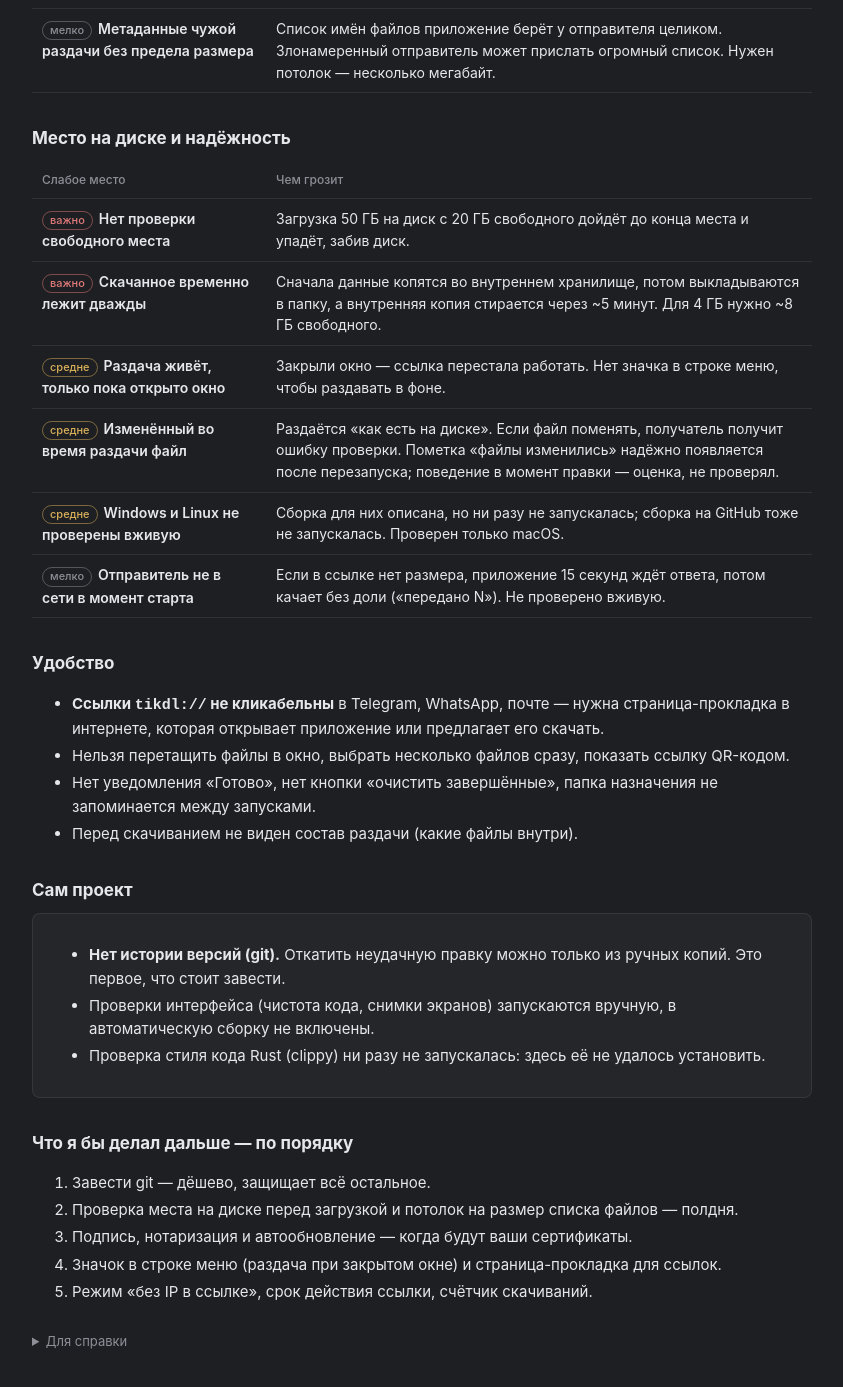
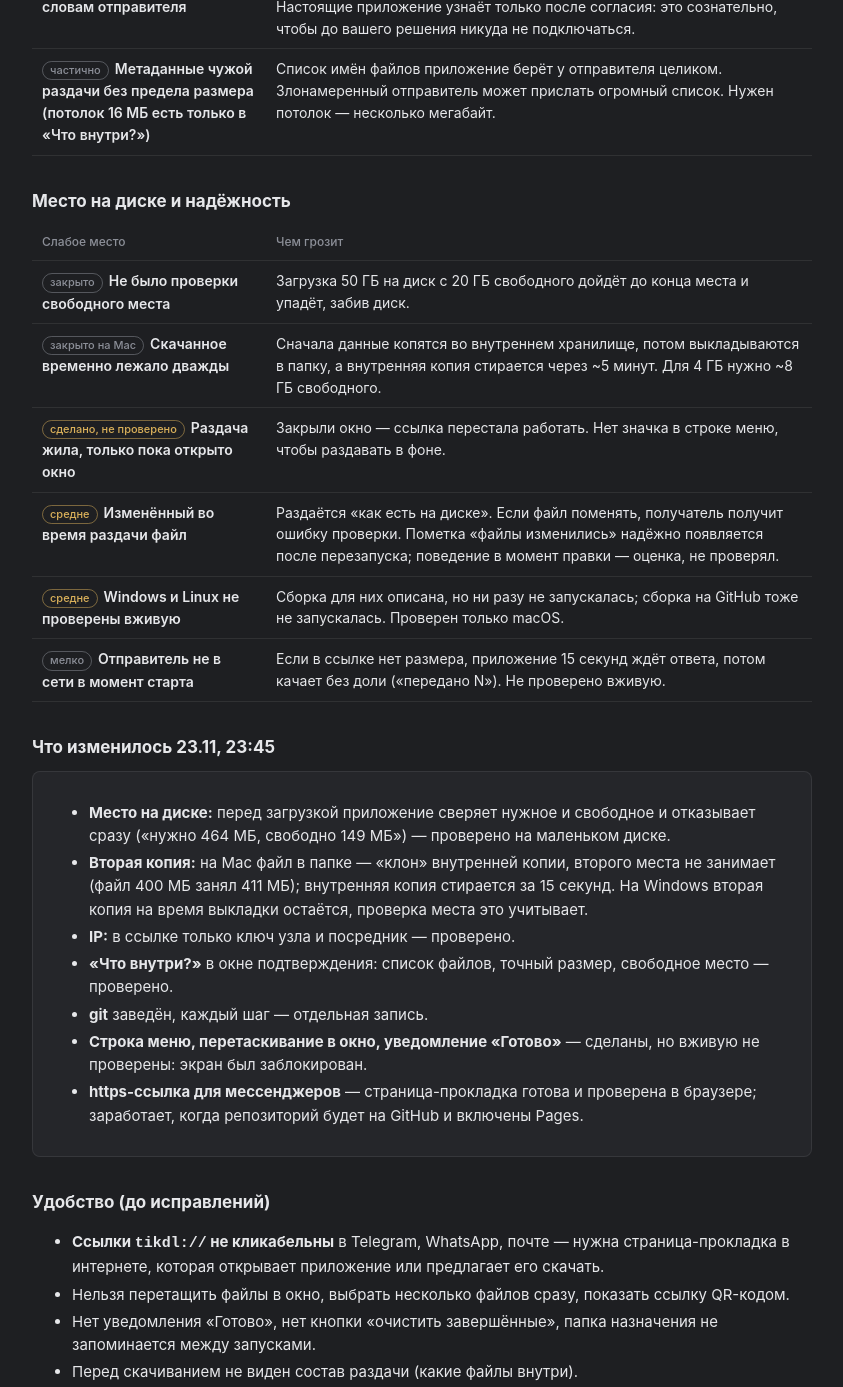
Before and after one commit to AiPetDevs/tikdl, a website: page docs/answers/weak-points.html in a window 1280 px wide. Shown: the part 936-2323 px from the top of the page, without its empty margins (218-1061 px from the left). Drawn offline with Linux system fonts and the light colour scheme.

Commit message:
docs: страница слабых мест после исправлений
Co-Authored-By: Claude Opus 5.5 <noreply@anthropic.com>

```diff
--- a/docs/answers/weak-points.html
+++ b/docs/answers/weak-points.html
@@ -29,7 +29,7 @@
 <main>
 <h1>Своим людям TikDL отдавать уже можно; для широкой раздачи не хватает подписи, автообновления и защиты от переполнения диска</h1>
 <p class="lead">Самое опасное (чужие ссылки, выход за папку, раздача скачанного) закрыто. Остались три группы: доверие к самому приложению, место на диске и честность размеров, удобство.</p>
-<p class="meta">Состояние на 23.11.2026, после исправлений P0, P1 и переделки интерфейса.</p>
+<p class="meta">Состояние на 23.11.2026, после исправлений P0, P1 и переделки интерфейса. <b>Обновлено в 23:45:</b> закрыты места на диске, IP в ссылке, git, состав раздачи; строка меню, перетаскивание, уведомление и https-ссылка сделаны, но ещё не проверены вживую — ниже помечено.</p>
 <p class="q">Вопрос: «какие слабые места остались у приложения?»</p>
 
 <h2>Суть</h2>
@@ -40,24 +40,35 @@
 <tr><th>Слабое место</th><th>Чем грозит</th></tr>
 <tr><td><span class="tag hi">важно</span>Нет подписи и нотаризации</td><td>macOS предупреждает «не удалось проверить разработчика», Windows — SmartScreen. Людям приходится обходить защиту системы вручную. Нужен ваш сертификат Apple Developer (и для Windows — сертификат или Azure Trusted Signing).</td></tr>
 <tr><td><span class="tag hi">важно</span>Нет автообновления</td><td>Исправление ошибки или дыры не дойдёт до тех, у кого приложение уже стоит. Нужен ключ подписи обновлений.</td></tr>
-<tr><td><span class="tag mid">средне</span>Ссылка раскрывает IP-адрес раздающего</td><td>Любой, у кого есть ссылка, видит ваш адрес в сети. Лечится режимом «в ссылке только адрес посредника (relay)» — соединение всё равно найдётся.</td></tr>
+<tr><td><span class="tag lo">закрыто</span>Ссылка раскрывала IP-адрес раздающего</td><td>Любой, у кого есть ссылка, видит ваш адрес в сети. Лечится режимом «в ссылке только адрес посредника (relay)» — соединение всё равно найдётся.</td></tr>
 <tr><td><span class="tag mid">средне</span>Ссылка вечная и для всех</td><td>Пока раздача идёт, скачать может любой, кому переслали ссылку. Нет срока действия, ограничения числа скачиваний и счётчика «кто уже скачал».</td></tr>
 <tr><td><span class="tag lo">мелко</span>Подтверждение верит словам отправителя</td><td>В окне «Скачать?» размер и имя — из ссылки («со слов отправителя»). Настоящие приложение узнаёт только после согласия: это сознательно, чтобы до вашего решения никуда не подключаться.</td></tr>
-<tr><td><span class="tag lo">мелко</span>Метаданные чужой раздачи без предела размера</td><td>Список имён файлов приложение берёт у отправителя целиком. Злонамеренный отправитель может прислать огромный список. Нужен потолок — несколько мегабайт.</td></tr>
+<tr><td><span class="tag lo">частично</span>Метаданные чужой раздачи без предела размера (потолок 16 МБ есть только в «Что внутри?»)</td><td>Список имён файлов приложение берёт у отправителя целиком. Злонамеренный отправитель может прислать огромный список. Нужен потолок — несколько мегабайт.</td></tr>
 </table>
 
 <h2>Место на диске и надёжность</h2>
 <table>
 <tr><th>Слабое место</th><th>Чем грозит</th></tr>
-<tr><td><span class="tag hi">важно</span>Нет проверки свободного места</td><td>Загрузка 50 ГБ на диск с 20 ГБ свободного дойдёт до конца места и упадёт, забив диск.</td></tr>
-<tr><td><span class="tag hi">важно</span>Скачанное временно лежит дважды</td><td>Сначала данные копятся во внутреннем хранилище, потом выкладываются в папку, а внутренняя копия стирается через ~5 минут. Для 4 ГБ нужно ~8 ГБ свободного.</td></tr>
-<tr><td><span class="tag mid">средне</span>Раздача живёт, только пока открыто окно</td><td>Закрыли окно — ссылка перестала работать. Нет значка в строке меню, чтобы раздавать в фоне.</td></tr>
+<tr><td><span class="tag lo">закрыто</span>Не было проверки свободного места</td><td>Загрузка 50 ГБ на диск с 20 ГБ свободного дойдёт до конца места и упадёт, забив диск.</td></tr>
+<tr><td><span class="tag lo">закрыто на Mac</span>Скачанное временно лежало дважды</td><td>Сначала данные копятся во внутреннем хранилище, потом выкладываются в папку, а внутренняя копия стирается через ~5 минут. Для 4 ГБ нужно ~8 ГБ свободного.</td></tr>
+<tr><td><span class="tag mid">сделано, не проверено</span>Раздача жила, только пока открыто окно</td><td>Закрыли окно — ссылка перестала работать. Нет значка в строке меню, чтобы раздавать в фоне.</td></tr>
 <tr><td><span class="tag mid">средне</span>Изменённый во время раздачи файл</td><td>Раздаётся «как есть на диске». Если файл поменять, получатель получит ошибку проверки. Пометка «файлы изменились» надёжно появляется после перезапуска; поведение в момент правки — оценка, не проверял.</td></tr>
 <tr><td><span class="tag mid">средне</span>Windows и Linux не проверены вживую</td><td>Сборка для них описана, но ни разу не запускалась; сборка на GitHub тоже не запускалась. Проверен только macOS.</td></tr>
 <tr><td><span class="tag lo">мелко</span>Отправитель не в сети в момент старта</td><td>Если в ссылке нет размера, приложение 15 секунд ждёт ответа, потом качает без доли («передано N»). Не проверено вживую.</td></tr>
 </table>
 
-<h2>Удобство</h2>
+<h2>Что изменилось 23.11, 23:45</h2>
+<div class="card"><ul>
+<li><b>Место на диске:</b> перед загрузкой приложение сверяет нужное и свободное и отказывает сразу («нужно 464 МБ, свободно 149 МБ») — проверено на маленьком диске.</li>
+<li><b>Вторая копия:</b> на Mac файл в папке — «клон» внутренней копии, второго места не занимает (файл 400 МБ занял 411 МБ); внутренняя копия стирается за 15 секунд. На Windows вторая копия на время выкладки остаётся, проверка места это учитывает.</li>
+<li><b>IP:</b> в ссылке только ключ узла и посредник — проверено.</li>
+<li><b>«Что внутри?»</b> в окне подтверждения: список файлов, точный размер, свободное место — проверено.</li>
+<li><b>git</b> заведён, каждый шаг — отдельная запись.</li>
+<li><b>Строка меню, перетаскивание в окно, уведомление «Готово»</b> — сделаны, но вживую не проверены: экран был заблокирован.</li>
+<li><b>https-ссылка для мессенджеров</b> — страница-прокладка готова и проверена в браузере; заработает, когда репозиторий будет на GitHub и включены Pages.</li>
+</ul></div>
+
+<h2>Удобство (до исправлений)</h2>
 <ul>
   <li><b>Ссылки <code>tikdl://</code> не кликабельны</b> в Telegram, WhatsApp, почте — нужна страница-прокладка в интернете, которая открывает приложение или предлагает его скачать.</li>
   <li>Нельзя перетащить файлы в окно, выбрать несколько файлов сразу, показать ссылку QR-кодом.</li>
@@ -76,11 +87,10 @@
 
 <h2>Что я бы делал дальше — по порядку</h2>
 <ol>
-  <li>Завести git — дёшево, защищает всё остальное.</li>
-  <li>Проверка места на диске перед загрузкой и потолок на размер списка файлов — полдня.</li>
+  <li>Проверить вживую строку меню, перетаскивание и уведомление.</li>
+  <li>Выложить репозиторий на GitHub и включить Pages — заработает https-ссылка.</li>
   <li>Подпись, нотаризация и автообновление — когда будут ваши сертификаты.</li>
-  <li>Значок в строке меню (раздача при закрытом окне) и страница-прокладка для ссылок.</li>
-  <li>Режим «без IP в ссылке», срок действия ссылки, счётчик скачиваний.</li>
+  <li>Срок действия ссылки, счётчик скачиваний.</li>
 </ol>
 
 <details>
```
